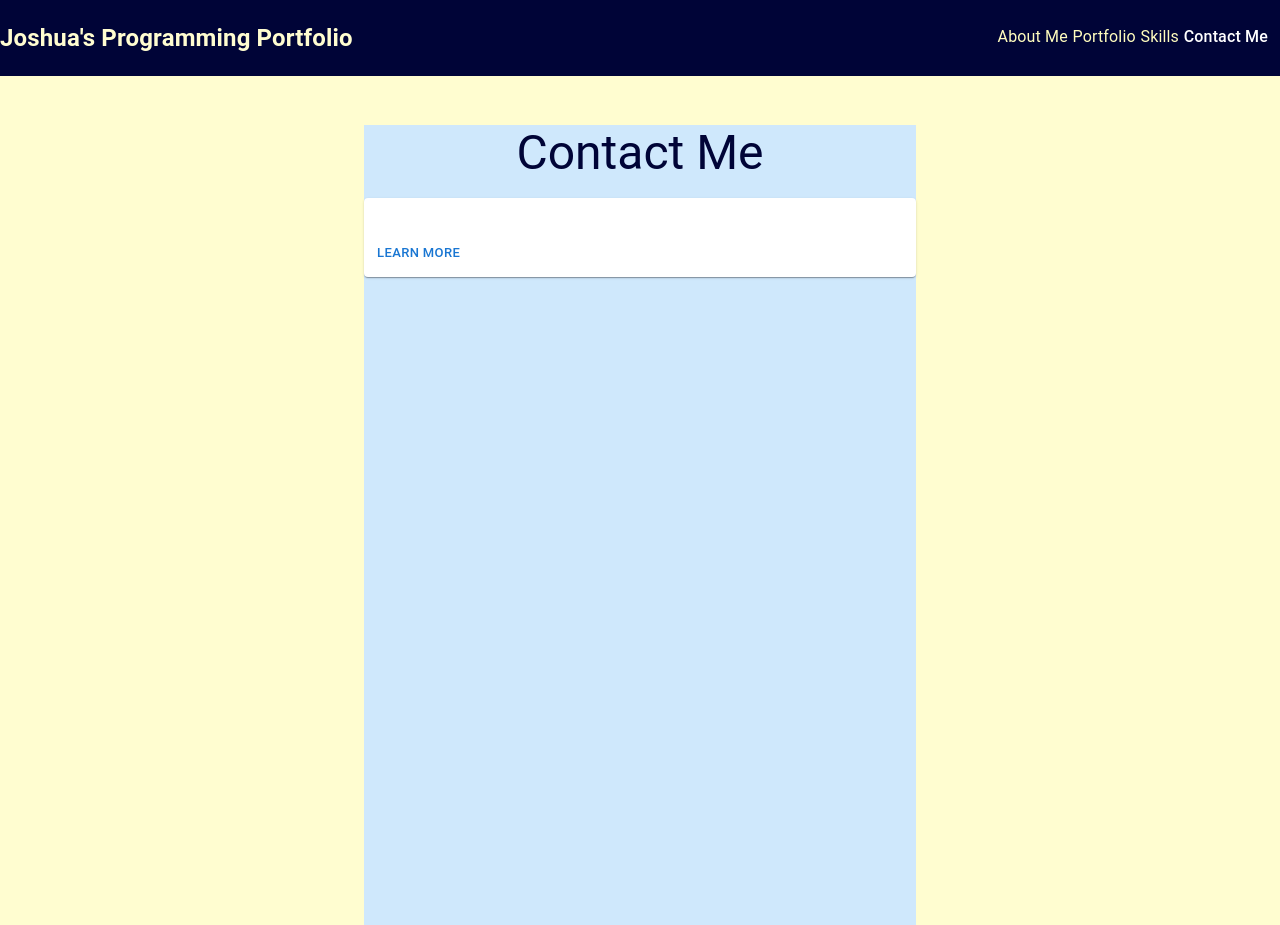
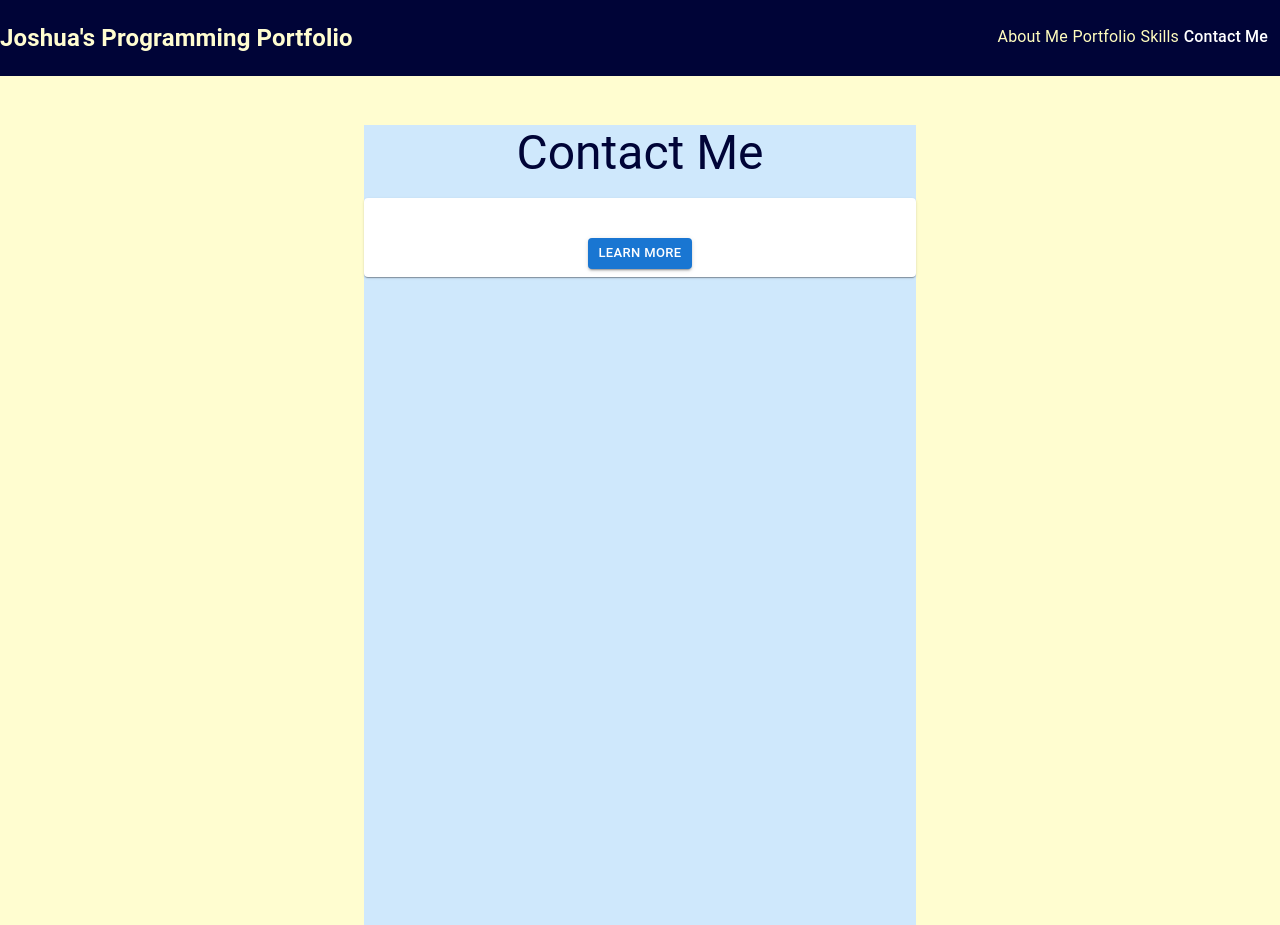
Before and after one commit to CoderJ01/material-ui-programming-portfolio, a React (Create React App) app: page /contact-me in a window 1280 px wide. Built offline with nearby package versions, Linux system fonts and the light colour scheme.

Commit message:
edit button

```diff
--- a/src/pages/ContactMe/ContactMe.page.jsx
+++ b/src/pages/ContactMe/ContactMe.page.jsx
@@ -19,8 +19,8 @@ const ContactMe = () => {
                     <CardContent>
 
                     </CardContent>
-                    <CardActions>
-                        <Button size="small">Learn More</Button>
+                    <CardActions sx={{justifyContent: 'center'}}>
+                        <Button variant="contained" size="small">Learn More</Button>
                     </CardActions>
                 </Card>
                 </Box>
```
